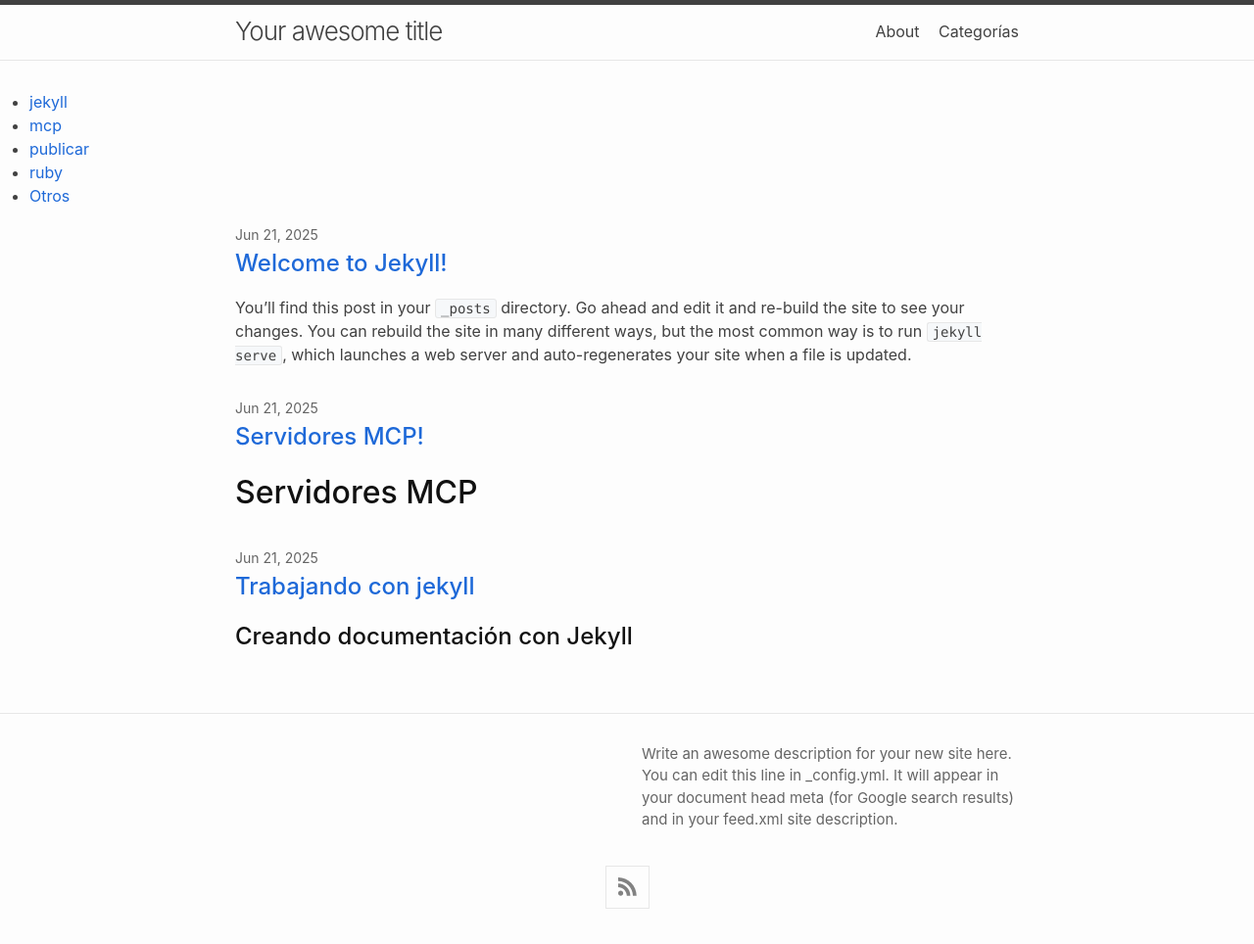
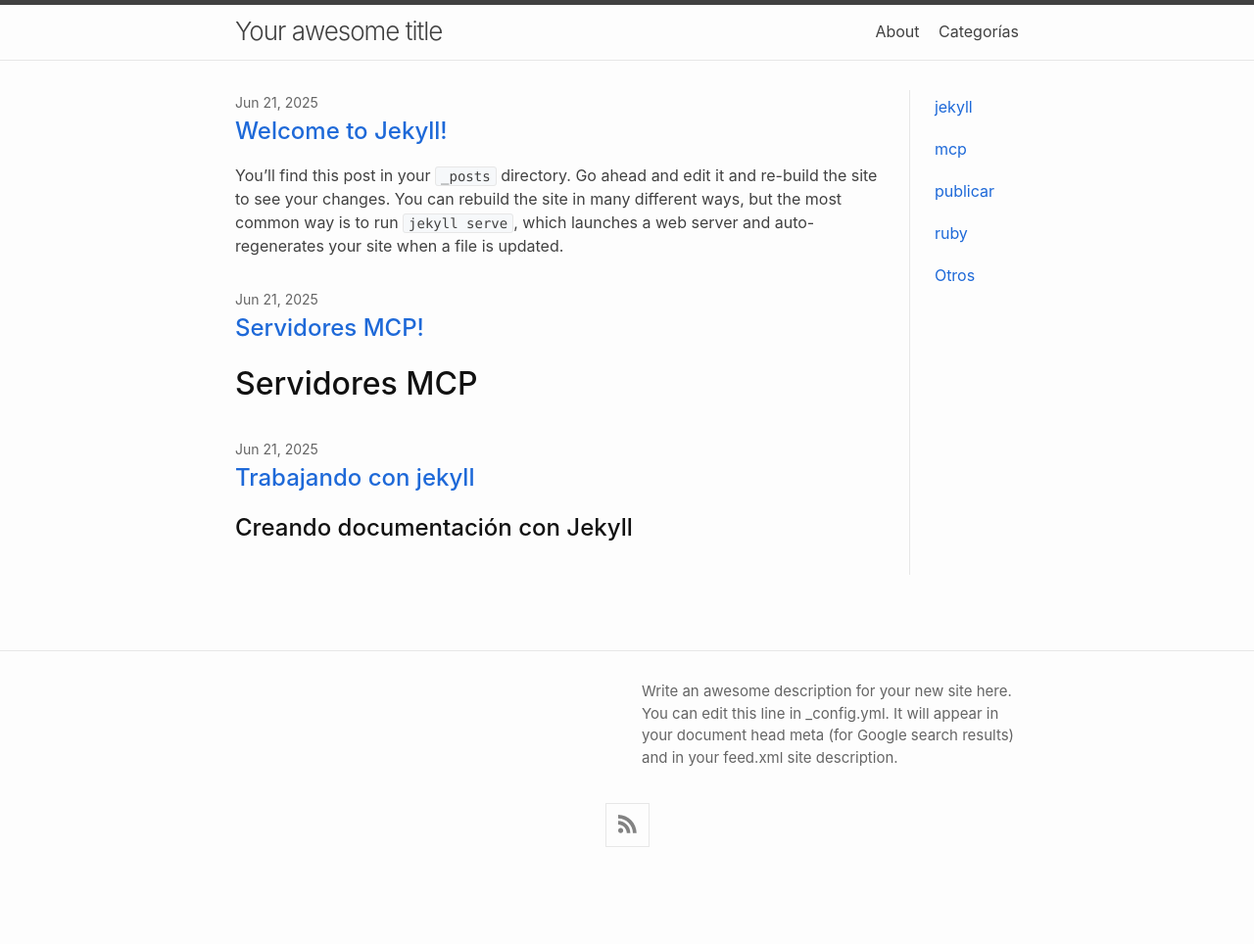
Before and after one commit to waltercerrudo/blog, a Jekyll site: the page built from docs/index.md, in a window 1280 px wide. Shown: the whole page at 98% size. Built offline with Jekyll 4.4.1, drawn with Linux system fonts in a browser that asks for light colours; after the commit the page ends 900 px from its top, so only the background shows below that.

Commit message:
Add sidebar layout for categories

```diff
--- a/docs/_layouts/base.html
+++ b/docs/_layouts/base.html
@@ -8,15 +8,19 @@
     {%- include header.html -%}
 
     <main class="page-content" aria-label="Content">
-      <ul>
+      <div class="wrapper main-layout">
+        <div class="content-area">
+          {{ content }}
+        </div>
+        <aside class="categories-sidebar">
+          <ul class="categories-list">
             {% assign categories_list = site.posts | map: 'categories' | uniq | flatten | sort %}
             {% for category in categories_list %}
               <li><a href="/blog/categories/{{ category | downcase | slugify }}/">{{ category }}</a></li>
             {% endfor %}
             <li><a href="/blog/categories/other/">Otros</a></li>
           </ul>
-      <div class="wrapper">
-        {{ content }}
+        </aside>
       </div>
     </main>
 
--- a/docs/_sass/minima/custom-styles.scss
+++ b/docs/_sass/minima/custom-styles.scss
@@ -1,2 +1,54 @@
 // Placeholder to allow defining custom styles that override everything else.
 // (Use `_sass/minima/custom-variables.scss` to override variable defaults)
+
+.main-layout {
+  display: flex;
+  gap: $spacing-unit * 0.5;
+}
+
+.content-area {
+  flex: 1 1 auto;
+}
+
+.categories-sidebar {
+  width: 220px;
+  margin-left: auto;
+  border-left: 1px solid $border-color-01;
+  padding-left: $spacing-unit * 0.5;
+}
+
+.categories-list {
+  list-style: none;
+  margin-left: 0;
+  padding-left: 0;
+}
+
+.categories-list li + li {
+  margin-top: $spacing-unit * 0.3;
+}
+
+.categories-list a {
+  display: block;
+  padding: 5px 10px;
+  border-radius: 4px;
+  color: $link-base-color;
+  text-decoration: none;
+}
+
+.categories-list a:hover {
+  background-color: $border-color-01;
+  text-decoration: none;
+}
+
+@include media-query($on-medium) {
+  .main-layout {
+    flex-direction: column;
+  }
+  .categories-sidebar {
+    width: 100%;
+    border-left: none;
+    border-top: 1px solid $border-color-01;
+    margin-top: $spacing-unit;
+    padding-top: $spacing-unit * 0.5;
+  }
+}
```
Lines whose indentation alone changed are shown as unchanged.
